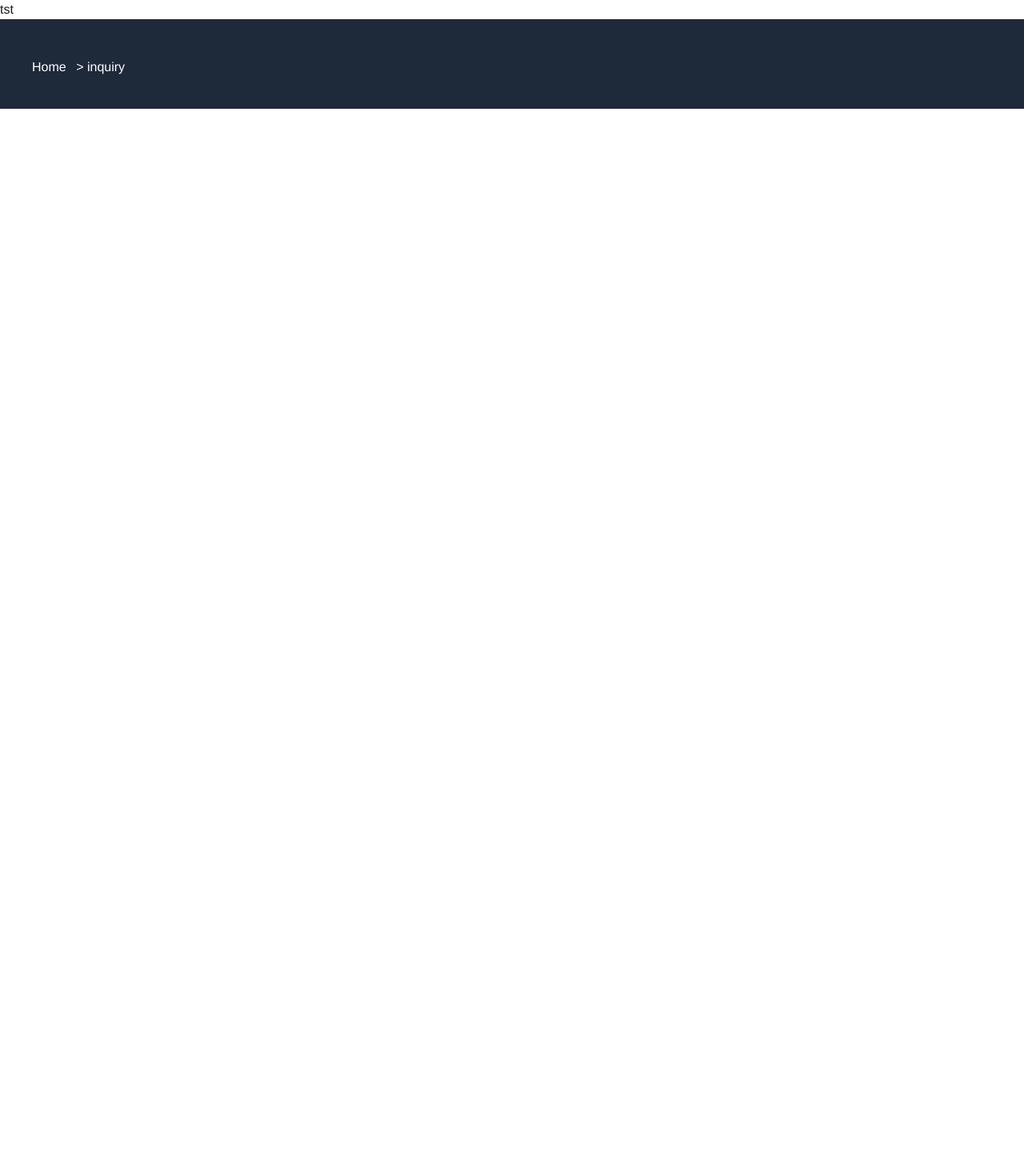
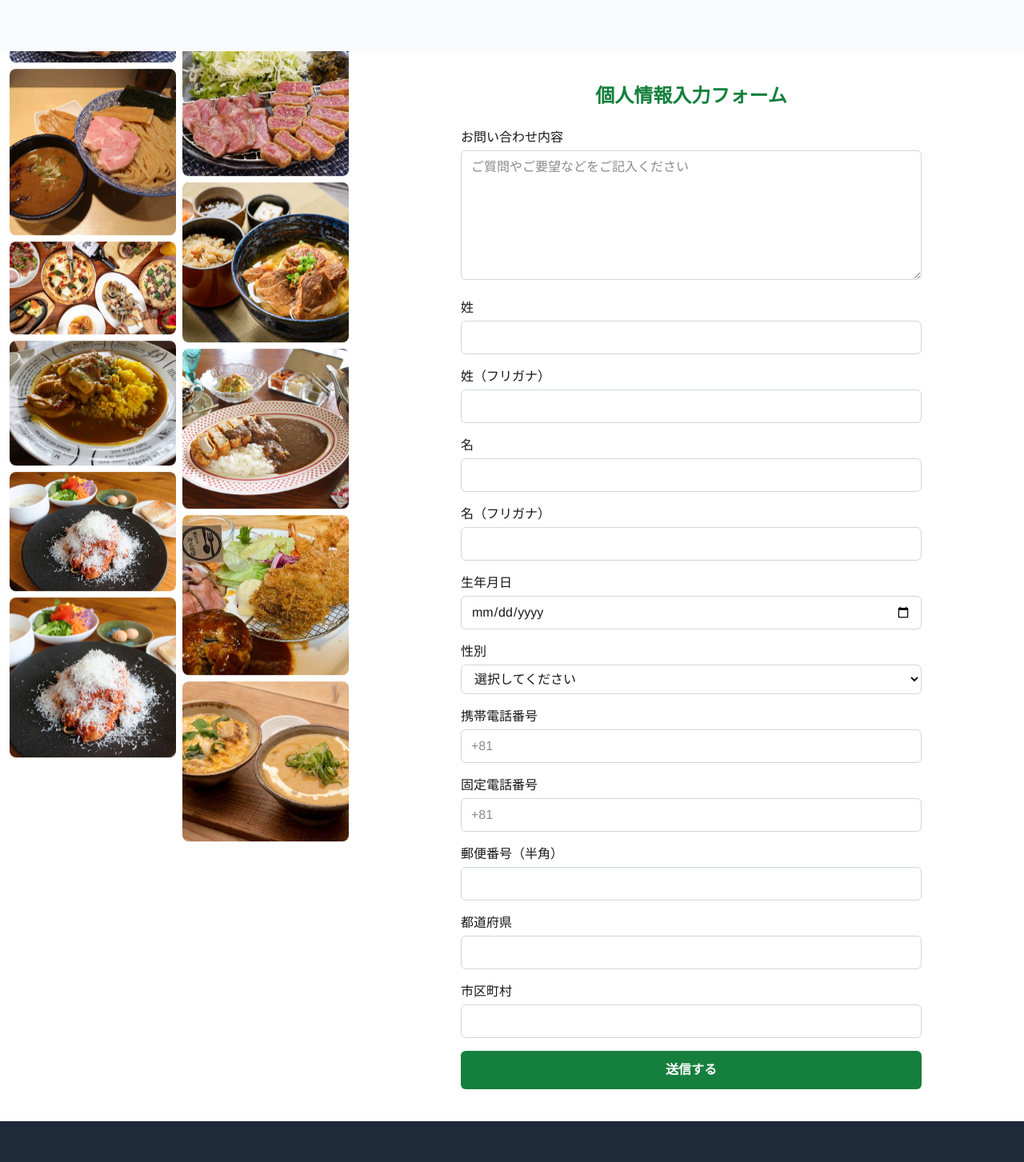
Before and after one commit to xx250613xx/localeatsmemo, a Next.js app: page /inquiry in a window 1280 px wide. Shown: the top 1453 px of the page at 80% size. Before the commit the page ends 800 px from the top, so only its background shows below. Built offline with nearby package versions, Linux system fonts and the light colour scheme.

Commit message:
20251221

```diff
--- a/app/components/header.js
+++ b/app/components/header.js
@@ -8,6 +8,7 @@ import { GiCrownedHeart } from "react-icons/gi";
 import { TbMapHeart } from "react-icons/tb";
 import { RxHamburgerMenu } from "react-icons/rx";
 import { RxCross2 } from "react-icons/rx";
+import { FaHandHoldingHeart } from "react-icons/fa";
 
 export default function Header() {
     const allpage = PageList();
@@ -16,6 +17,7 @@ export default function Header() {
         store_list: <PiListHeartBold />,
         ranking: <GiCrownedHeart />,
         store_map: <TbMapHeart />,
+        inquiry: <FaHandHoldingHeart />,
     };
 
     // headerの表示状態
--- a/app/globals.css
+++ b/app/globals.css
@@ -121,3 +121,20 @@ body {
 .firework-4 { animation-delay: 1.2s !important; }
 .firework-5 { animation-delay: 0.4s !important; }
 .firework-6 { animation-delay: 0.2s !important; }
+
+/* ▼ タイル画像が上から下へ流れるアニメーション */
+@keyframes scrollDown {
+  0% {
+    transform: translateY(-50%);
+  }
+  100% {
+    transform: translateY(0);
+  }
+}
+.animate-scroll {
+  animation: scrollDown 30s linear infinite;
+}
+/* 画像がカラム内で分割されないようにする */
+.break-inside-avoid {
+  break-inside: avoid;
+}
--- a/app/inquiry/page.js
+++ b/app/inquiry/page.js
@@ -1,6 +1,217 @@
+"use client";
+import { useState } from "react";
 
-export default function Home() {
+export default function InquiryLayout() {
+
+  // フォームの記入情報
+  const [form, setForm] = useState({
+    lastNameKana: "",
+    firstName: "",
+    firstNameKana: "",
+    birthdate: "",
+    gender: "",
+    mobile: "",
+    landline: "",
+    postal: "",
+    prefecture: "",
+    city: "",
+  });
+
+  const handleChange = (e) => {
+    setForm({ ...form, [e.target.name]: e.target.value });
+  };
+
+  const handleSubmit = (e) => {
+    e.preventDefault();
+    alert("送信しました");
+  };
+
+  const images = [
+    "/images/mv_01.jpg",
+    "/images/mv_02.jpg",
+    "/images/mv_03.jpg",
+    "/images/mv_04.jpg",
+    "/images/mv_05.jpg",
+    "/images/mv_06.jpg",
+    "/images/mv_07.jpg",
+    "/images/mv_08.jpg",
+    "/images/mv_09.jpg",
+  ];
+
   return (
-    <p>tst</p>
+
+      <div className="min-h-screen bg-gray-50 flex md:flex-row flex-col pt-16">
+        {/* 画像アニメーションエリア */}
+        <div className="relative overflow-hidden bg-white basis-[35%] max-w-[35vw] min-w-[300px]">
+          <div className="absolute top-0 left-0 w-full min-h-full animate-scroll">
+            <div className="columns-2 gap-2 p-3">
+              {images.map((src, index) => (
+                <img
+                  key={index}
+                  src={src}
+                  className="mb-2 rounded-lg object-cover w-full break-inside-avoid"
+                />
+              ))}
+
+              {images.reverse().map((src, index) => (
+                <img
+                  key={`clone-${index}`}
+                  src={src}
+                  className="mb-2 mt-2 rounded-lg object-cover w-full break-inside-avoid h-[200px]"
+                />
+              ))}
+            </div>
+          </div>
+        </div>
+
+        {/* フォームエリア */}
+        <div className="flex-1 bg-white p-6 sm:p-10 flex items-center justify-center">
+          <div className="w-full max-w-xl">
+            <h2 className="text-2xl font-bold text-brand-dark mb-6 text-center">
+              個人情報入力フォーム
+            </h2>
+
+
+            <form onSubmit={handleSubmit} className="space-y-4 relative z-10">
+              <div>
+                <label className="block font-medium mb-1">お問い合わせ内容</label>
+                <textarea
+                  name="message"
+                  value={form.message}
+                  onChange={handleChange}
+                  required
+                  rows={6}
+                  placeholder="ご質問やご要望などをご記入ください"
+                  className="w-full border border-gray-300 rounded-md px-3 py-2 focus:ring-2 focus:ring-brand-light focus:outline-none"
+                />
+              </div>
+              <div>
+                <label className="block font-medium mb-1">姓</label>
+                <input
+                  name="firstName"
+                  value={form.firstName}
+                  onChange={handleChange}
+                  required
+                  className="w-full border border-gray-300 rounded-md px-3 py-2 focus:ring-2 focus:ring-brand-light focus:outline-none"
+                />
+              </div>
+              <div>
+                <label className="block font-medium mb-1">姓（フリガナ）</label>
+                <input
+                  name="lastNameKana"
+                  value={form.lastNameKana}
+                  onChange={handleChange}
+                  required
+                  className="w-full border border-gray-300 rounded-md px-3 py-2 focus:ring-2 focus:ring-brand-light focus:outline-none"
+                />
+              </div>
+              <div>
+                <label className="block font-medium mb-1">名</label>
+                <input
+                  name="firstName"
+                  value={form.firstName}
+                  onChange={handleChange}
+                  required
+                  className="w-full border border-gray-300 rounded-md px-3 py-2 focus:ring-2 focus:ring-brand-light focus:outline-none"
+                />
+              </div>
+              <div>
+                <label className="block font-medium mb-1">名（フリガナ）</label>
+                <input
+                  name="firstNameKana"
+                  value={form.firstNameKana}
+                  onChange={handleChange}
+                  required
+                  className="w-full border border-gray-300 rounded-md px-3 py-2 focus:ring-2 focus:ring-brand-light focus:outline-none"
+                />
+              </div>
+              <div>
+                <label className="block font-medium mb-1">生年月日</label>
+                <input
+                  type="date"
+                  name="birthdate"
+                  value={form.birthdate}
+                  onChange={handleChange}
+                  required
+                  className="w-full border border-gray-300 rounded-md px-3 py-2 focus:ring-2 focus:ring-brand-light focus:outline-none"
+                />
+              </div>
+              <div>
+                <label className="block font-medium mb-1">性別</label>
+                <select
+                  name="gender"
+                  value={form.gender}
+                  onChange={handleChange}
+                  required
+                  className="w-full border border-gray-300 rounded-md px-3 py-2 focus:ring-2 focus:ring-brand-light focus:outline-none"
+                >
+                  <option value="">選択してください</option>
+                  <option value="male">男性</option>
+                  <option value="female">女性</option>
+                  <option value="other">その他</option>
+                </select>
+              </div>
+              <div>
+                <label className="block font-medium mb-1">携帯電話番号</label>
+                <input
+                  name="mobile"
+                  value={form.mobile}
+                  onChange={handleChange}
+                  required
+                  placeholder="+81"
+                  className="w-full border border-gray-300 rounded-md px-3 py-2 focus:ring-2 focus:ring-brand-light focus:outline-none"
+                />
+              </div>
+              <div>
+                <label className="block font-medium mb-1">固定電話番号</label>
+                <input
+                  name="landline"
+                  value={form.landline}
+                  onChange={handleChange}
+                  placeholder="+81"
+                  className="w-full border border-gray-300 rounded-md px-3 py-2 focus:ring-2 focus:ring-brand-light focus:outline-none"
+                />
+              </div>
+              <div>
+                <label className="block font-medium mb-1">郵便番号（半角）</label>
+                <input
+                  name="postal"
+                  value={form.postal}
+                  onChange={handleChange}
+                  required
+                  className="w-full border border-gray-300 rounded-md px-3 py-2 focus:ring-2 focus:ring-brand-light focus:outline-none"
+                />
+              </div>
+              <div>
+                <label className="block font-medium mb-1">都道府県</label>
+                <input
+                  name="prefecture"
+                  value={form.prefecture}
+                  onChange={handleChange}
+                  required
+                  className="w-full border border-gray-300 rounded-md px-3 py-2 focus:ring-2 focus:ring-brand-light focus:outline-none"
+                />
+              </div>
+              <div>
+                <label className="block font-medium mb-1">市区町村</label>
+                <input
+                  name="city"
+                  value={form.city}
+                  onChange={handleChange}
+                  required
+                  className="w-full border border-gray-300 rounded-md px-3 py-2 focus:ring-2 focus:ring-brand-light focus:outline-none"
+                />
+              </div>
+
+              <button
+                type="submit"
+                className="w-full bg-brand-dark hover:bg-brand-light text-white font-semibold py-3 rounded-md transition cursor-pointer"
+              >
+                送信する
+              </button>
+            </form>
+          </div>
+        </div>
+      </div>
   );
 }
```
